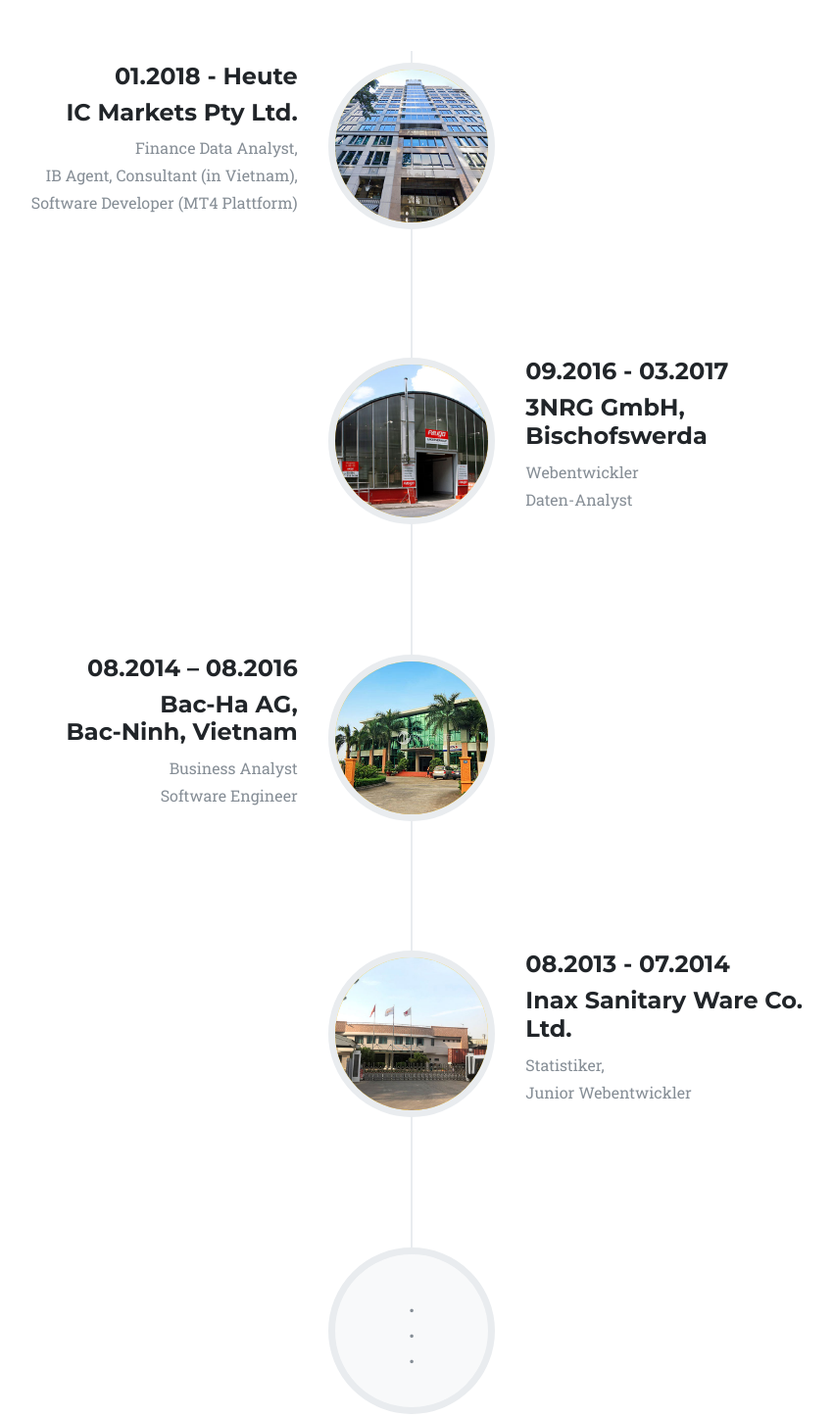
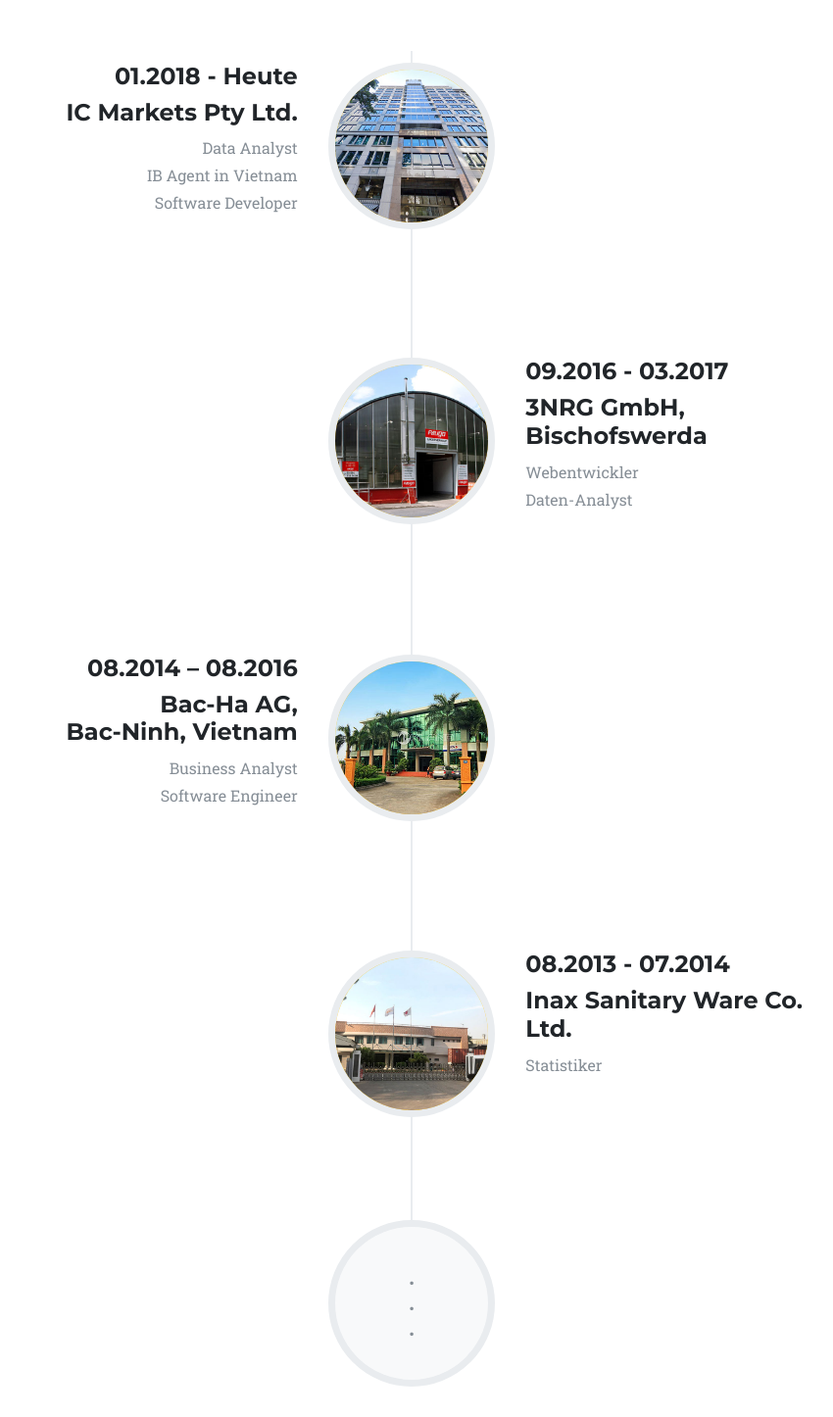
Before and after one commit to n-tien/ntien.com, a plain HTML site: page index.html in a window 1280 px wide. Shown: the part 2880-4326 px from the top of the page at 98% size, without its empty margins (220-1070 px from the left). Drawn offline with nearby package versions, Linux system fonts and the light colour scheme; a web font is replaced by a local one.

Commit message:
info update

```diff
--- a/index.html
+++ b/index.html
@@ -154,7 +154,7 @@ Portfolio">
                                     <h4 class="subheading"><strong>IC Markets Pty Ltd.</strong></h4>
                                 </div>
                                 <div class="timeline-body">
-                                    <p class="text-muted">Finance Data Analyst,<br>IB Agent, Consultant (in Vietnam),<br>Software Developer (MT4 Plattform)<br></p>
+                                    <p class="text-muted">Data Analyst<br>IB Agent in Vietnam<br>Software Developer<br></p>
                                 </div>
                             </div>
                         </li>
@@ -190,7 +190,7 @@ Portfolio">
                                     <h4 class="subheading"><strong>Inax Sanitary Ware Co. Ltd.</strong></h4>
                                 </div>
                                 <div class="timeline-body">
-                                    <p class="text-muted">Statistiker,<br>Junior Webentwickler</p>
+                                    <p class="text-muted">Statistiker<br></p>
                                 </div>
                             </div>
                         </li>
```
